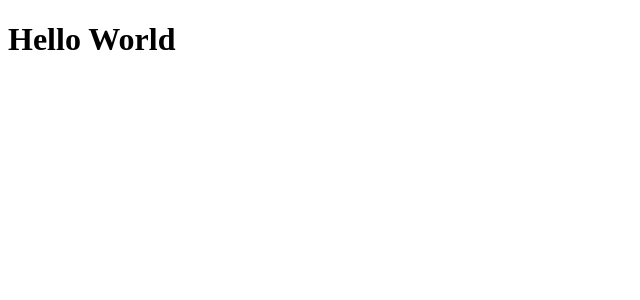
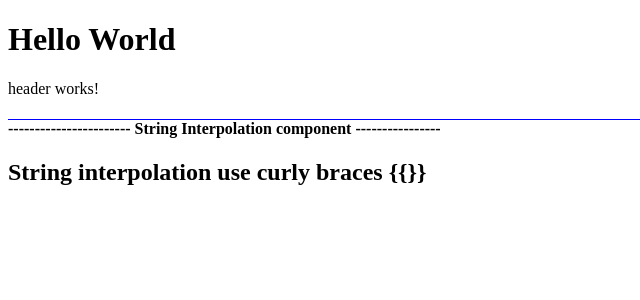
Before and after one commit to mkpbd/Angular, an Angular app in the folder angular19basic/: page / in a window 1280 px wide. Shown: the top 300 px of the page, without its empty margins (0-640 px from the left). Built offline with nearby package versions, Linux system fonts and the light colour scheme.

Commit message:
String interpolation

```diff
--- a/angular19basic/src/app/app.component.html
+++ b/angular19basic/src/app/app.component.html
@@ -1,5 +1,5 @@
 
 <h1>Hello World</h1>
-
+<app-header></app-header>
 
 <router-outlet />
--- a/angular19basic/src/app/app.component.ts
+++ b/angular19basic/src/app/app.component.ts
@@ -1,9 +1,10 @@
 import { Component } from '@angular/core';
 import { RouterOutlet } from '@angular/router';
+import { HeaderComponent } from './component/header/header.component';
 
 @Component({
   selector: 'app-root',
-  imports: [RouterOutlet],
+  imports: [RouterOutlet, HeaderComponent],
   templateUrl: './app.component.html',
   styleUrl: './app.component.css'
 })
--- /dev/null
+++ b/angular19basic/src/app/component/header/header.component.html
@@ -0,0 +1,3 @@
+<p>header works!</p>
+
+<app-interpolation></app-interpolation>
--- /dev/null
+++ b/angular19basic/src/app/component/interpolation/interpolation.component.html
@@ -0,0 +1,2 @@
+<h4 style="border-top: 1px solid blue;">----------------------- String Interpolation component ----------------</h4>
+<h2>{{title}} </h2>
--- /dev/null
+++ b/angular19basic/src/app/component/interpolation/interpolation.component.ts
@@ -0,0 +1,12 @@
+import { Component } from '@angular/core';
+
+@Component({
+  selector: 'app-interpolation',
+  imports: [],
+  templateUrl: './interpolation.component.html',
+  styleUrl: './interpolation.component.css'
+})
+export class InterpolationComponent {
+
+    title: string= `String interpolation use curly braces {{}} `;
+}
```
Also changed, not shown: angular19basic/src/app/component/header/header.component.ts (added, +12 -0 lines), angular19basic/src/app/component/header/header.component.css (added), angular19basic/src/app/component/interpolation/interpolation.component.css (added), 2 other files (tests, documents, lock files or other folders).
